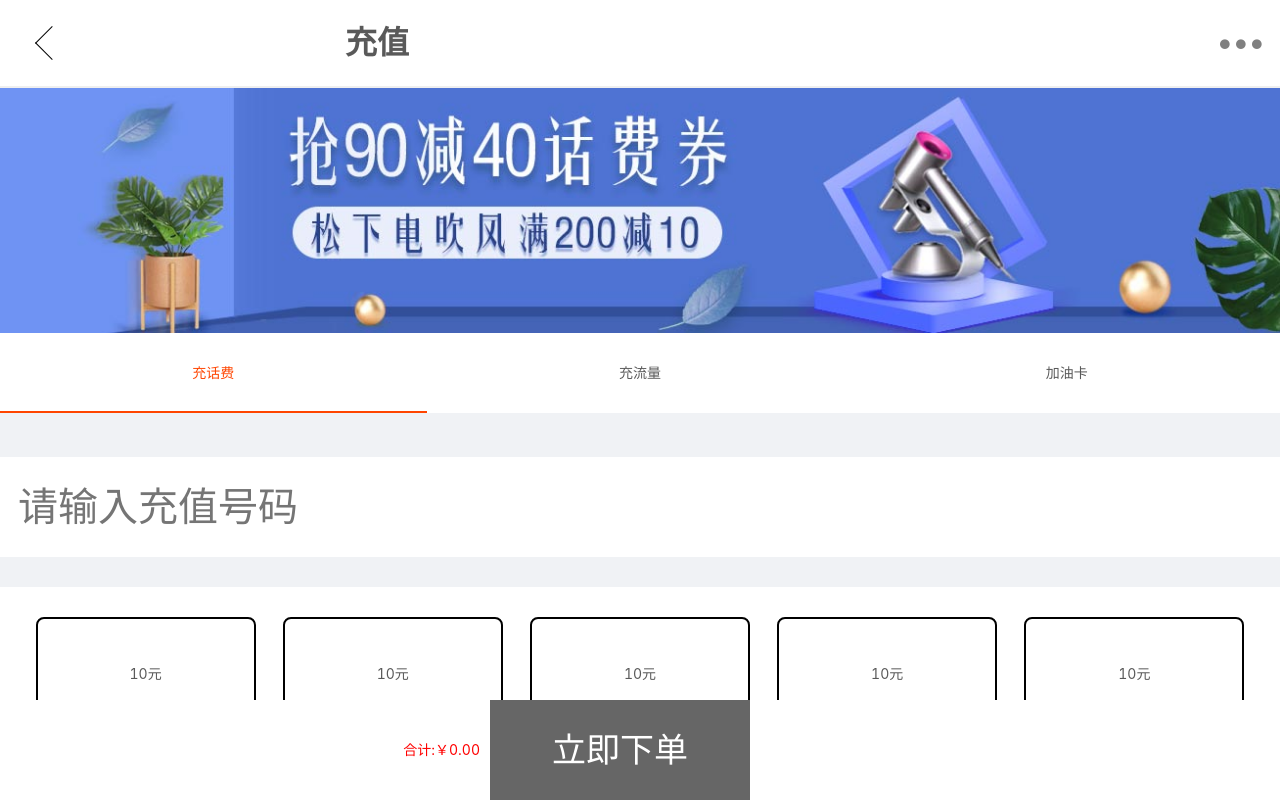
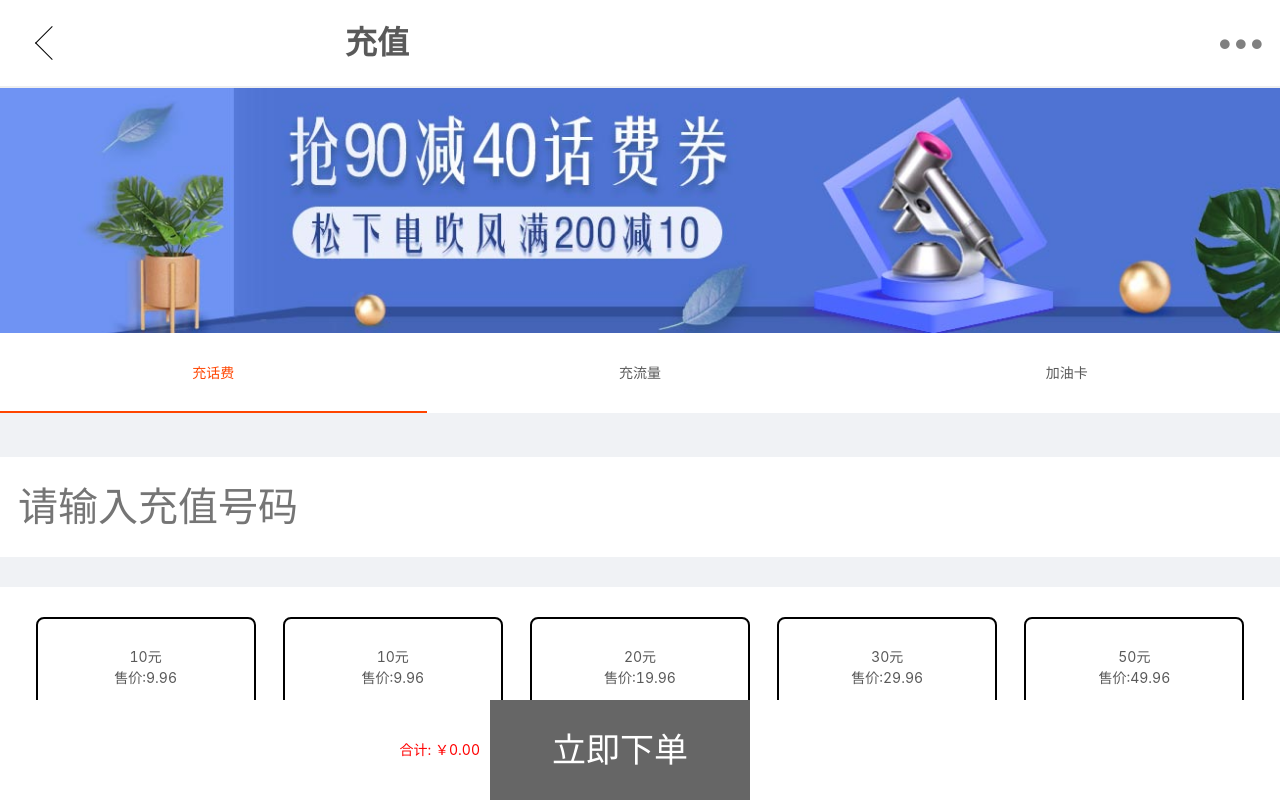
Before and after one commit to sinres624318/Sinres, a Vue app: page /recharge in a window 1280 px wide. Built offline with nearby package versions, Linux system fonts and the light colour scheme.

Commit message:
上传注册修改  --操作人张明星 20190627

```diff
--- a/src/components/Register/RegisterContent.vue
+++ b/src/components/Register/RegisterContent.vue
@@ -1,14 +1,18 @@
 <template>
   <div class="register-content">
     <div class="register-content-import">
+      <div class="register-content-import-first">
       <select class="register-content-select">
         <option>+86</option>
         <option>+87</option>
         <option>+88</option>
         <option>+89</option>
       </select>
-    <input type="text" class="register-content-input" maxlength="11" v-model="telephoneNum" placeholder="请输入手机号"/>
+        <input type="text" class="register-content-input" maxlength="11" v-model="telephoneNum" placeholder="请输入手机号"/>
+        <span>倒计时</span>
       </div>
+        <input type="text" v-show="num==1" class="register-content-input-two" maxlength="6" placeholder="请输入验证码">
+    </div>
     <div class="register-content-button" @click="transmitHander()">下一步</div>
   </div>
  </template>
@@ -19,8 +23,9 @@
         name: "RegisterContent",
       data(){
           return{
-            thow:false,
-            telephoneNum:''
+            show:false,
+            telephoneNum:'',
+            num:0
           }
       },
       methods:{
@@ -34,6 +39,11 @@
           }
         }
       },
+      created() {
+          this.Observer.$on("handels",(val)=>{
+            this.num=val
+          })
+      }
 
     }
 </script>
--- a/src/components/Register/RegisterMask.vue
+++ b/src/components/Register/RegisterMask.vue
@@ -10,7 +10,7 @@
       </div>
       <div class="register-mask-content-bottom">
         <p @click="vanishHandle">取消</p>
-        <p class="register-mask-content-bottom-p">确定</p>
+        <p @click="verifyHandel()" class="register-mask-content-bottom-p">确定</p>
       </div>
     </div>
   </div>
@@ -35,6 +35,10 @@
       methods:{
         vanishHandle(){
           this.show=false;
+        },
+        verifyHandel(){
+          this.show=false
+          this.Observer.$emit("handels",1);
         }
       }
     }
--- a/src/components/Register/RegisterMaskTwo.vue
+++ b/src/components/Register/RegisterMaskTwo.vue
@@ -32,6 +32,8 @@
         },
         changeHandel(){
           this.show=false;
+
+
         }
       }
     }
--- a/src/components/recharge/recharItem.vue
+++ b/src/components/recharge/recharItem.vue
@@ -6,7 +6,7 @@
           <li v-for="(item,index) in list" @click="styleHandel(index)" :class="{unique:num==index}">{{item}}</li>
         </ul>
       </div>
-      <input type="text" maxlength="11" class="reachar-item-input" placeholder="请输入充值号码"/>
+      <input type="text" maxlength="11" ref="input" class="reachar-item-input" placeholder="请输入充值号码"/>
     </div>
 
 </template>
@@ -23,7 +23,7 @@
       methods:{
           styleHandel(index){
              this.num=index;
-             this.Observer.$emit("handel",this.num)
+             this.Observer.$emit("handel",[this.num,this.$refs.input.value])
           }
       }
     }
--- a/src/components/recharge/rechargeContent.vue
+++ b/src/components/recharge/rechargeContent.vue
@@ -3,9 +3,9 @@
       <div class="recharge-content-first" v-if="show==0">
         <div class="recharge-content-first-ul">
       <ul>
-        <li v-for="item in list">
+        <li v-for="(item,index) in list" :class="{heightColor:num==index}" @click="numHandel(index,item.text)">
           {{item.price}}
-          <i>{{item.text}}</i>
+          <i v-show="true"><span>售价:</span>{{item.text}}</i>
        </li>
       </ul>
         </div>
@@ -14,7 +14,7 @@
           <p>京豆</p>
         </div>
         <div class="recharge-content-first-buy">
-          <span>合计:￥0.00</span>
+         <span>合计: ￥<i ref="i">0.00</i></span>
           <a href="#">立即下单</a>
         </div>
       </div>
@@ -46,22 +46,39 @@
         name: "rechargeContent",
       data(){
           return{
-            list:[{price:"10元",text:"售价:9.96"},
-              {price:"10元",text:"售价:9.96"},
-              {price:"10元",text:"售价:9.96"},
-              {price:"10元",text:"售价:9.96"},
-              {price:"10元",text:"售价:9.96"},
-              {price:"10元",text:"售价:9.96"},
-              {price:"10元",text:"售价:9.96"},
-              {price:"10元",text:"售价:9.96"}],
+            list:[{price:"10元",text:"9.96"},
+              {price:"10元",text:"9.96"},
+              {price:"20元",text:"19.96"},
+              {price:"30元",text:"29.96"},
+              {price:"50元",text:"49.96"},
+              {price:"100元",text:"99.96"},
+              {price:"300元",text:"299.96"},
+              {price:"500元",text:"499.96"},
+              {price:"1000元",text:"999.96"}
+            ],
             lists:["30M","50M","100M","200M","500M","1G"],
-            show:0
+            show:0,
+            find:false,
+            num:-1,
+            telephoneNum: ''
           }
+      },
+      methods:{
+        numHandel(index,item){
+          this.num=index;
+          this.$refs.i.innerHTML=item
+        },
+        changeHandel(){
+          var regs=/(13|14|15|16|17|18|19)\d{8}/;
+
+        }
+
       },
       created() {
           indexHender:{
             this.Observer.$on("handel",(val)=>{
-              this.show=val;
+              this.show=val[0];
+              this.telephoneNum=val[1];
             })
 
         }
--- a/static/css/recharge.css
+++ b/static/css/recharge.css
@@ -86,20 +86,26 @@
   justify-content: space-around;
 }
 .recharge-content-first-ul ul li{
-  /*display: flex;*/
-  /*flex-direction: column;*/
+  display: flex;
+  flex-direction: column;
+  align-items: center;
   border: 2px solid black;
   border-radius: 8px;
+  justify-content: center;
   width: 220px;
   height: 100px;
-  line-height: 110px;
+  /*line-height: 110px;*/
+
   text-align: center;
   margin-bottom: 30px;
 }
 .recharge-content-first-ul ul li  i{
   display: block;
   width: 100%;
-  height: 20px;
+}
+.heightColor{
+  background: red;
+  color: white;
 }
 .recharge-content-first-favorable{
   background: white;
--- a/static/css/register.css
+++ b/static/css/register.css
@@ -15,6 +15,7 @@
     font-size: 32px;
     font-weight: 800;
     border-bottom: 1px solid rgb(239,239,239);
+    background: white;
   }
 .register-header-left {
   content: "";
@@ -35,10 +36,22 @@
 .register-content{
   width: 100%;
   padding: 60px 40px 0 40px;
+  /*background: white;*/
+}
+.register-content-import-first{
+  display:flex;
+}
+.register-content-import-first span{
   background: white;
+  width: 100px;
+  height: 100px;
+  text-align: center;
+  line-height: 100px;
+  font-size: 30px;
+  border-top-right-radius: 10px;
+  border-bottom-right-radius: 10px;
 }
 .register-content-import{
-  display: flex;
   padding-bottom: 40px;
 }
 .register-content-select{
@@ -53,14 +66,24 @@
 
 }
 .register-content-input{
-  width: 520px;
+   width: 420px;
+   border: 0;
+   outline: none;
+   height: 100px;
+
+   font-size: 30px;
+   background: white;
+ }
+.register-content-input-two{
+  width: 100%;
   border: 0;
   outline: none;
   height: 100px;
-  border-top-right-radius: 10px;
-  border-bottom-right-radius: 10px;
+  border-radius: 10px;
   font-size: 30px;
   background: white;
+  margin-top: 40px;
+  padding-left: 20px;
 }
 .register-content-button{
   width: 100%;
```
